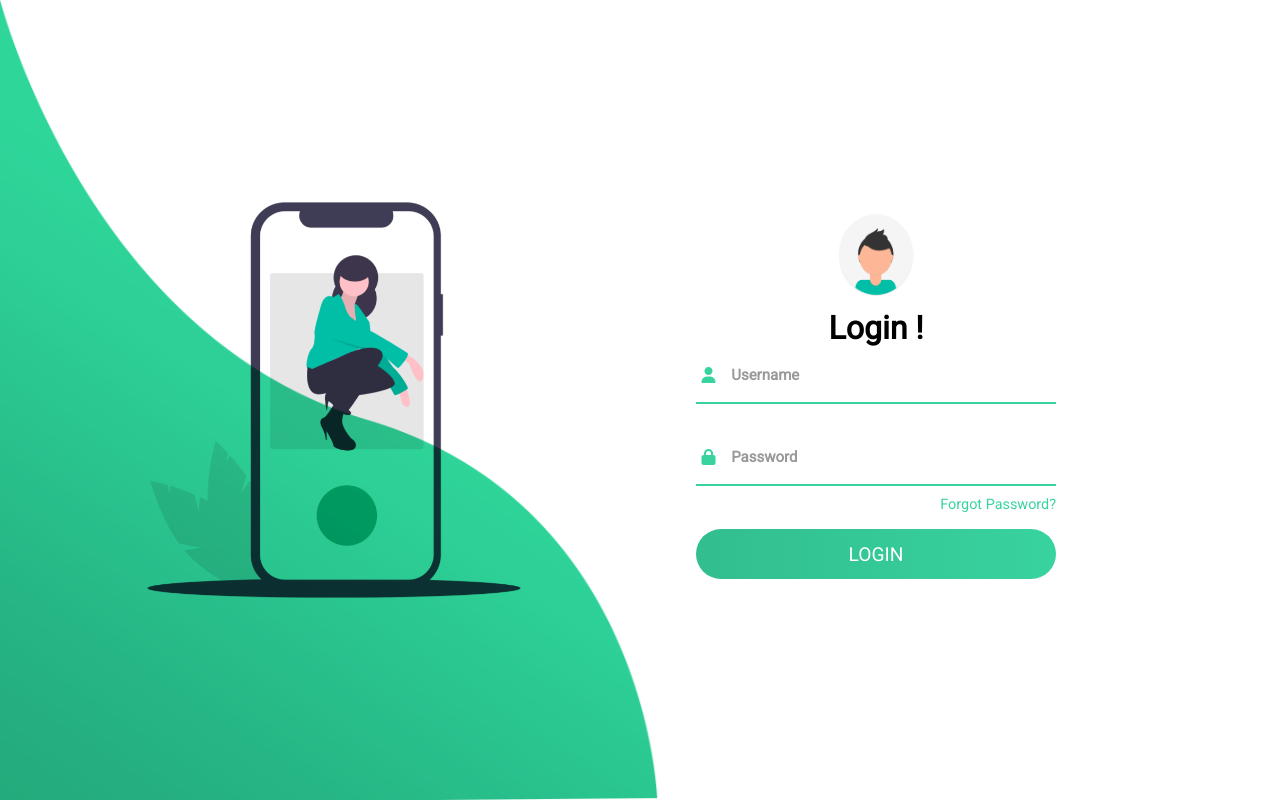
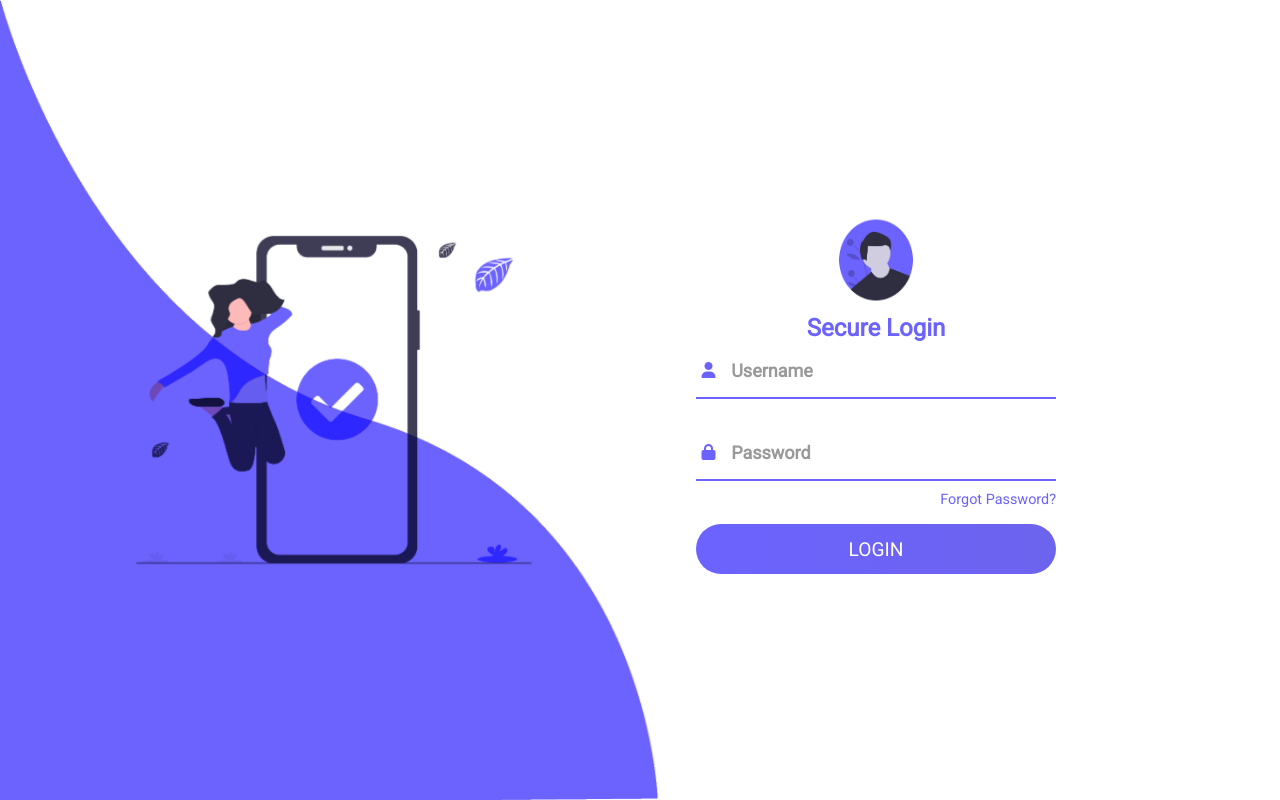
Before and after one commit to priyesh-pandya/ResponsiveCSSLoginForm, a plain HTML site: page index.html in a window 1280 px wide. Drawn offline with Linux system fonts and the light colour scheme.

Commit message:
Blue Theme Converted

```diff
--- a/css/style.css
+++ b/css/style.css
@@ -6,6 +6,10 @@
 
 body{
     font-family: 'Roboto', sans-serif;
+}
+
+h2{
+    color: #6C63FF;
 }
 
 .wave{
@@ -75,7 +79,7 @@ form{
     grid-template-columns: 7% 93%;
     margin: 25px 0;
     padding: 5px 0;
-    border-bottom: 2px solid #38d39f;
+    border-bottom: 2px solid #6C63FF;
 }
 
 .input-div > div{
@@ -99,7 +103,7 @@ form{
     bottom: -2px;
     width: 0%;
     height: 2px;
-    background-color: #38d39f;
+    background-color: #6C63FF;
     transition: .4s;
 }
 
@@ -112,11 +116,11 @@ form{
 }
 
 .input-div.focus > .i > i{
-	color: #38d39f;
+	color: #6C63FF;
 }
 
 .input-div.focus > div > h5{
-    /*top: -5px;*/
+    top: -5px;
     font-size: 15px;
 }
 
@@ -141,7 +145,7 @@ form{
 }
 
 .i i{
-    color: #38d39f;
+    color: #6C63FF;
 }
 
 .input {
@@ -162,7 +166,7 @@ a{
   display: block;
   text-align: right;
   text-decoration: none;
-  color: #38d39f;
+  color: #6C63FF;
   font-size: 0.9rem;
   transition: .3s;
   margin-top: 10px;
@@ -182,7 +186,7 @@ a:hover{
     font-size: 1.2rem;
     outline: none;
     border: none;
-    background-image: linear-gradient(to right, #32be8f,#38d39f,#32be8f);
+    background-image: linear-gradient(to right, #6C63FF,#6C63ee,#32be8f);
     cursor: pointer;
     color: #fff;
     text-transform: uppercase;
--- a/index.html
+++ b/index.html
@@ -10,37 +10,37 @@
     </head>
     <body>
 
-        <img class='wave' src='img/wave.png'>
+        <img class='wave' src='img/wave-priyesh.png'>
 
         <div class="container">
 
             <div class='img'>
-                <img src='img/phone.png'>
+                <img src='img/phone-priyesh.png'>
             </div>
 
             <div class="login-container">
 
                 <form autocomplete="off" action="index.html">
 
-                    <img class="avatar" src="img/avatar.png">
+                    <img class="avatar" src="img/avatar-priyesh.png">
 
-                    <h1>Login !</h1>
+                    <h2>Secure Login</h2>
 
-                    <div class="input-div one focus">
+                    <div class="input-div one ">
                         <div class="i">
                             <i class="fa fa-user"></i>
                         </div>
-                        <div>
+                        <div class='div'>
                             <h5>Username</h5>
                             <input class='input' type="text" autocomplete="off">
                         </div>
                     </div>
 
-                    <div class="input-div two focus">
+                    <div class="input-div two">
                         <div class="i">
                             <i class="fa fa-lock"></i>
                         </div>
-                        <div>
+                        <div class='div'>
                             <h5>Password</h5>
                             <input class='input' type="password" autocomplete="off">
                         </div>
```
Also changed, not shown: img/Priyesh_Pandya_-_Responsive_HTML_Design.png (added), img/avatar-priyesh.png (added), img/avatar.png (deleted), img/phone-priyesh.png (added), img/phone.png (deleted), img/wave-priyesh.png (added), img/wave.png (deleted).
